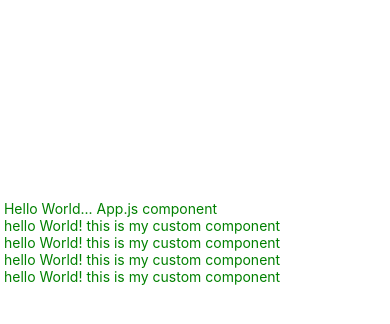
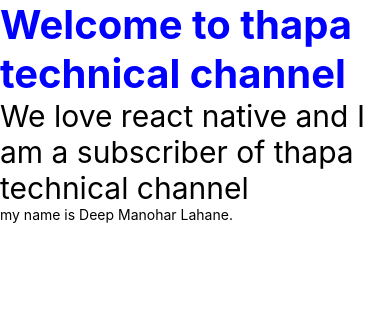
Before and after one commit to deeplahane/My_First_React-Native_App, a React Native app: screen / in a window 390 px wide. Shown: the top 324 px of the page. Built offline with nearby package versions, Linux system fonts and the light colour scheme.

Commit message:
second commit

```diff
--- a/App.js
+++ b/App.js
@@ -3,22 +3,33 @@
 import CustomComponent from "./src/screens/CustomComponent";
 
 const App = () => {
+
+  const myName = "Deep Manohar Lahane";
+
   return (
     <View>
-      <Text style={styles.textStyle}> Hello World... App.js component </Text>
+      {/* <Text style={styles.textStyle}> Hello World... App.js component </Text> */}
+      <Text style={styles.textStyle} >Welcome to thapa technical channel</Text>
+      <Text style={styles.textSty} >We love react native and I am a subscriber of thapa technical channel</Text>
+      <Text>my name is {myName}.</Text>
+      {/* <CustomComponent/>
       <CustomComponent/>
       <CustomComponent/>
-      <CustomComponent/>
-      <CustomComponent/>
+      <CustomComponent/> */}
     </View>
   );
 };
 
 const styles = StyleSheet.create({
   textStyle: {
-    color: "green",
-    marginTop: 200,
+    color: "blue",
+    fontWeight: 'bold',
+    fontSize: 40,
   },
+
+  textSty: {
+    fontSize: 30,
+  }
 });
 
 export default App;
--- a/src/screens/CustomComponent.js
+++ b/src/screens/CustomComponent.js
@@ -1,14 +1,33 @@
-import React from 'react';
-import {Text,StyleSheet} from 'react-native';
+import React from "react";
+import { Text, StyleSheet } from "react-native";
 
-const CustomComponent = ()=>{
-    return <Text style={styles.textStyle}> hello World! this is my custom component</Text>;
+const CustomComponent = () => {
+  const myName = "Deep";
+  const myElement = <Text>Nice to meet you Guys!!!</Text>;
+
+  const myFullName = (fname,mname,lname) => {
+      return (
+        `my Full name is ${fname} ${mname} ${lname}`
+      );
+  }
+
+  return (
+    <view>
+    //   <Text style={styles.textStyle}>
+    //     {" "}
+    //     hello World! this is my custom component and my name is {myName}
+    //   </Text>
+    //   <Text> {myElement}</Text>
+    //   {"\n"}
+    //   <Text>{myFullName('Deep','Manohar','Lahane')}</Text>
+    </view>
+  );
 };
 
 const styles = StyleSheet.create({
-    textStyle:{
-        color: "green",
-    },
+  textStyle: {
+    color: "green",
+  },
 });
 
-export default CustomComponent ;
+export default CustomComponent;
```
Also changed, not shown: package.json (line endings or trailing spaces), src/screens/FlatListDemo.js (added).
